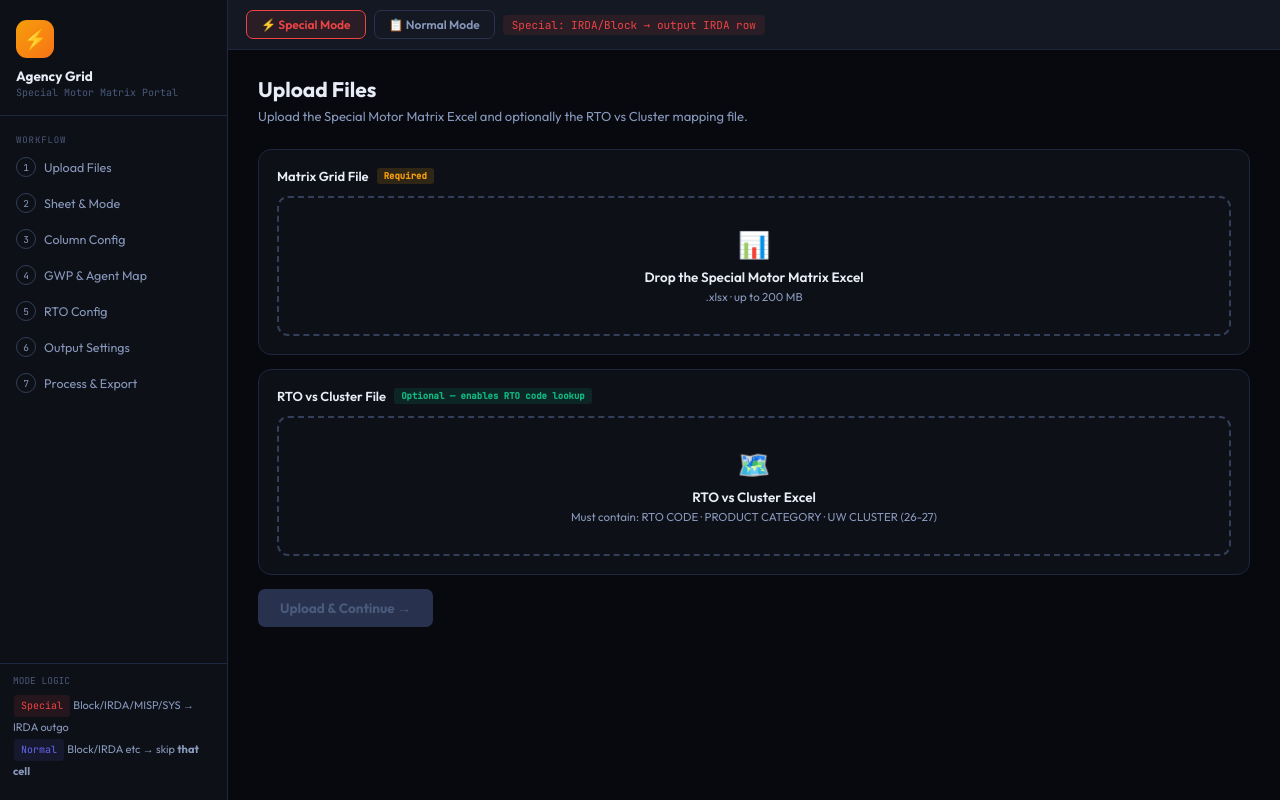
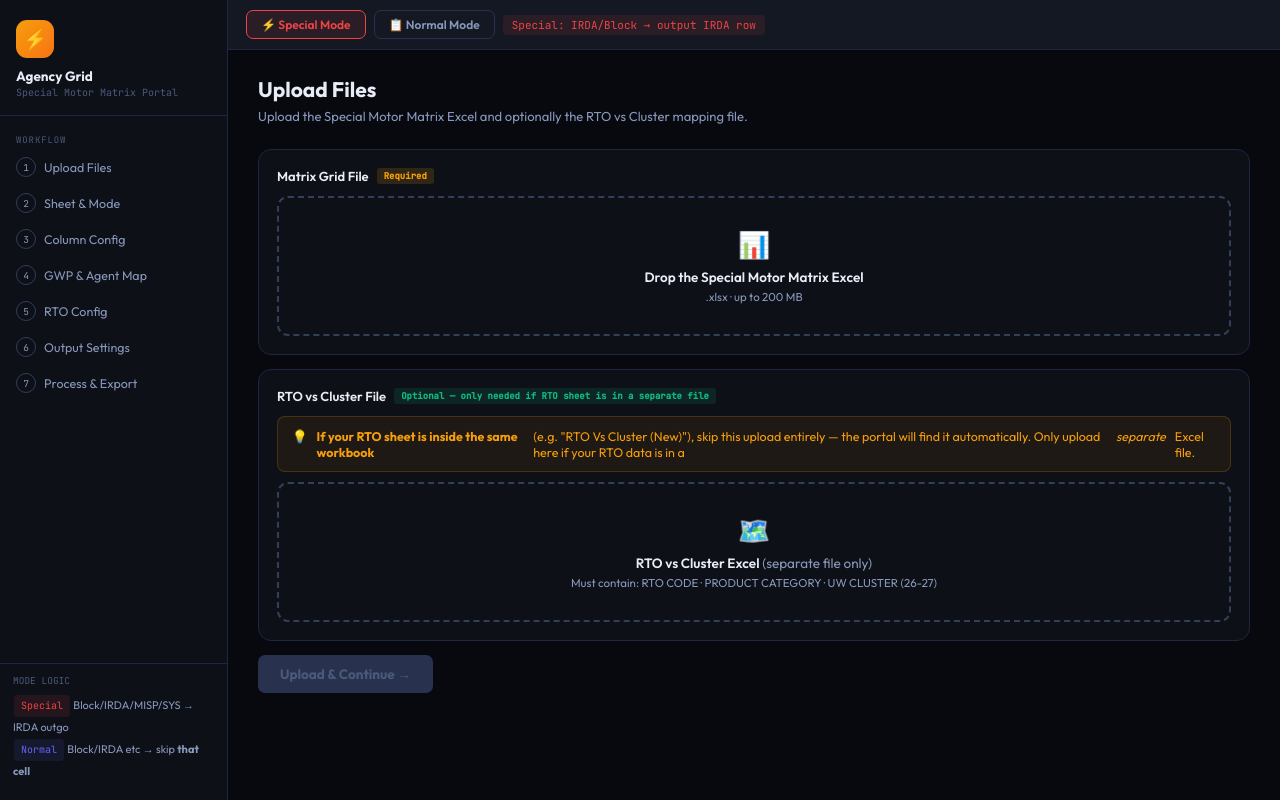
Before and after one commit to deepganatra-wlh/Agency_Portal, a Flask app: page / in a window 1280 px wide. Run offline with Flask 3, Linux system fonts and the light colour scheme.

Commit message:
RTO Logic updated, fallback to same sheet if no rto sheet is uploaded

```diff
--- a/app.py
+++ b/app.py
@@ -542,15 +542,23 @@ def process():
         config['filepath'] = d['filepath']
 
         rto_index = None; all_rto = []
-        if d.get('rto_filepath') and os.path.exists(d['rto_filepath']):
-            rto_index, all_rto = build_rto_index(
-                d['rto_filepath'],
-                d.get('rto_sheet','RTO Vs Cluster'),
-                d.get('rto_header_row',2),
-                d.get('rto_col','RTO CODE'),
-                d.get('rto_cluster_col','UW CLUSTER (25-26)'),
-                d.get('rto_cat_col','PRODUCT CATEGORY')
-            )
+        # Use dedicated RTO file if uploaded; otherwise fall back to the main grid file
+        # (RTO sheet is often inside the same workbook as the grid)
+        rto_src = d.get('rto_filepath')
+        if not rto_src or not os.path.exists(str(rto_src)):
+            rto_src = d.get('filepath')   # same workbook fallback
+        if rto_src and os.path.exists(str(rto_src)):
+            try:
+                rto_index, all_rto = build_rto_index(
+                    rto_src,
+                    d.get('rto_sheet', 'RTO Vs Cluster (New)'),
+                    d.get('rto_header_row', 2),
+                    d.get('rto_col', 'RTO CODE'),
+                    d.get('rto_cluster_col', 'UW CLUSTER (26-27)'),
+                    d.get('rto_cat_col', 'PRODUCT CATEGORY')
+                )
+            except Exception as rto_err:
+                print(f'[WARN] RTO index build failed: {rto_err}')
 
         rows, skipped_rows, skipped_cells = process_matrix(config, rto_index, all_rto)
 
--- a/templates/index.html
+++ b/templates/index.html
@@ -181,11 +181,14 @@ tr:hover td{background:rgba(255,255,255,.02);}
     </div>
   </div>
   <div class="card">
-    <div class="ct">RTO vs Cluster File <span class="bx bx-gr">Optional — enables RTO code lookup</span></div>
+    <div class="ct">RTO vs Cluster File <span class="bx bx-gr">Optional — only needed if RTO sheet is in a separate file</span></div>
+    <div class="sb sb-info" style="margin-bottom:10px">
+      💡 <strong>If your RTO sheet is inside the same workbook</strong> (e.g. "RTO Vs Cluster (New)"), skip this upload entirely — the portal will find it automatically. Only upload here if your RTO data is in a <em>separate</em> Excel file.
+    </div>
     <div class="uz" id="uz-rto" ondragover="doDrag(event,'rto')" ondragleave="doDragLeave('rto')" ondrop="doDrop(event,'rto')">
       <input type="file" id="fi-rto" accept=".xlsx,.xls" onchange="handleFile('rto')"/>
       <div class="ui">🗺️</div>
-      <h3>RTO vs Cluster Excel</h3>
+      <h3>RTO vs Cluster Excel <span style="font-weight:400;color:var(--t2)">(separate file only)</span></h3>
       <p>Must contain: RTO CODE · PRODUCT CATEGORY · UW CLUSTER (26-27)</p>
       <div id="fd-rto"></div>
     </div>
```
